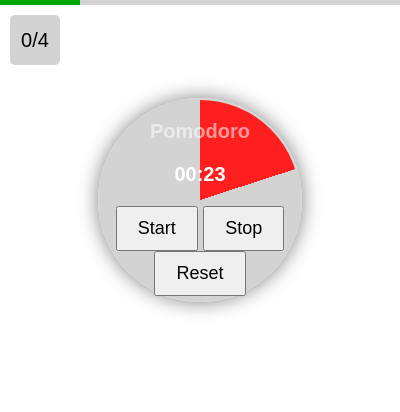
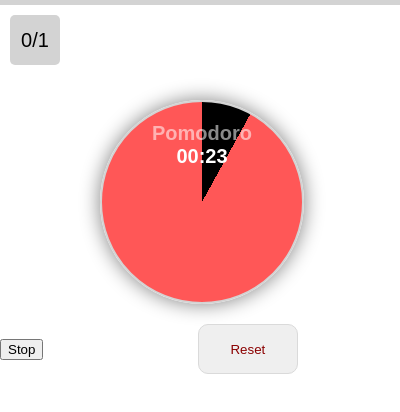
Before and after one commit to Thanhfdq/pomodoro-timer-app, an Electron app: page index.html in a window 400 px wide. Both pictures are taken after a click on the button "Start". Drawn offline with Linux system fonts and the light colour scheme.

Commit message:
Fix count down effect of tomato circle.

```diff
--- a/app.js
+++ b/app.js
@@ -1,12 +1,15 @@
 let timerElement = document.getElementById('timer');
 let startButton = document.getElementById('start');
 let stopButton = document.getElementById('stop');
+let startStopButton = document.getElementById('start-stop');
 let resetButton = document.getElementById('reset');
 let notificationSound = document.getElementById('notification-sound');
+let passedPomodoroBar = document.getElementById('passed-pomodoro');
+let tomatoCircle = document.getElementById('tomato')
 
 let mode = document.getElementById('mode');
-let countPomodoro = document.getElementById('countpomodoro');
-let longBreakInterval = document.getElementById('longbreakinterval');
+let countPomodoroLabel = document.getElementById('count-pomodoro');
+let longBreakIntervalLabel = document.getElementById('long-break-interval');
 let autoStart = document.getElementById('autostart');
 let autoBreak = document.getElementById('autobreak');
 
@@ -14,23 +17,26 @@ let autoBreak = document.getElementById('autobreak');
 let POMODORO_DURATION = 25;
 let SHORT_BREAK = 5;
 let LONG_BREAK = 15;
-let LONG_BREAK_INTERVAL = 4; // Number of pomodoro before a long break
+let LONG_BREAK_INTERVAL = 1; // Number of pomodoro before a long break
 // Color
 const POMODORO_COLOR = 'rgb(255, 87, 87)';
 const SHORT_BREAK_COLOR = 'lightgray';
 const LONG_BREAK_COLOR = 'black';
-
 
 // Setting: auto start
 let auto_start_break = true;
 let auto_start_pomodoro = true;
 
 let time = POMODORO_DURATION; // Clock countdown the pomodoro first by default
+let currentCountTime = POMODORO_DURATION; // Save the duration of current mode to calculate the percent of circle
 let interval;
 let isRunning = false;
 let currentMode = 0; // 0 is pomodoro, 1 is short break, and 2 is long break
-let pomodoroBeforeLongBreak = LONG_BREAK_INTERVAL // count the number of pomodoro remaining before long break
+let passedPomodoros = 0; // count the number of pomodoros have completed
 
+// set the start color of the tomato
+let currentcolor = POMODORO_COLOR;
+let nextcolor = SHORT_BREAK_COLOR;
 
 
 // Function to update the timer display
@@ -38,27 +44,32 @@ function updateTimerDisplay() {
     let minutes = Math.floor(time / 60);
     let seconds = time % 60;
     timerElement.textContent = `${minutes.toString().padStart(2, '0')}:${seconds.toString().padStart(2, '0')}`;
+    tomatoCircle.style.backgroundImage = `conic-gradient(${nextcolor} ${(currentCountTime - time) / currentCountTime * 100 * 3.6}deg, ${currentcolor} 0`
 }
 
 function updateTimeStatus() {
     mode.textContent = `${currentMode}` == 0 ? 'Pomodoro' : `${currentMode}` == 1 ? 'Short Break' : 'Long Break';
-    countPomodoro.textContent = `${LONG_BREAK_INTERVAL - pomodoroBeforeLongBreak}`;
-    longBreakInterval.textContent = `${LONG_BREAK_INTERVAL}`;
-    autoStart.textContent = `${auto_start_pomodoro.toString()}`;
-    autoBreak.textContent = `${auto_start_break.toString()}`;
+    updateTimerDisplay();
+    countPomodoroLabel.textContent = `${passedPomodoros}`;
+    passedPomodoroBar.style.width = 100 / LONG_BREAK_INTERVAL * passedPomodoros + '%';
+    longBreakIntervalLabel.textContent = `${LONG_BREAK_INTERVAL}`;
+    // autoStart.textContent = `${auto_start_pomodoro.toString()}`;
+    // autoBreak.textContent = `${auto_start_break.toString()}`;
+    setTomatoColor();
 }
 
 // Function to start the timer
 function startTimer() {
     if (!isRunning) {
         isRunning = true;
+        updateButton();
         interval = setInterval(() => {
             if (time > 0) { // countinous countdown
                 time--;
                 updateTimerDisplay();
             } else { // end time block
                 notificationSound.play(); // Play a sound when time's up
-                nextMode();
+                changeMode();
                 updateTimeStatus();
             }
         }, 1000);
@@ -69,32 +80,37 @@ function startTimer() {
 function stopTimer() {
     clearInterval(interval);
     isRunning = false;
+    updateButton();
 }
 
 // Function to reset the timer
 function resetTimer() {
+    isRunning = false;
     clearInterval(interval);
+    countPomodoroLabel.textContent = `${passedPomodoros.toString}`;
+    longBreakIntervalLabel.textContent = `${LONG_BREAK_INTERVAL}`;
     currentMode = 0;
-    time = POMODORO_DURATION; // Reset it to 25 minutes
-    updateTimerDisplay();
+    time = POMODORO_DURATION; // Reset it to default time
     //reset all event
-    pomodoroBeforeLongBreak = LONG_BREAK_INTERVAL;
+    passedPomodoros = 0;
     updateTimeStatus();
-    isRunning = false;
+    updateButton();
 }
 
 // Function to determind the next mode is a break or a pomodoro
-function nextMode() {
+function changeMode() {
     if (currentMode == 0) { // after a pomodoro
-        pomodoroBeforeLongBreak--;
-        if (pomodoroBeforeLongBreak > 0) {
+        passedPomodoros++;
+        if (passedPomodoros < LONG_BREAK_INTERVAL) {
             currentMode = 1;
             time = SHORT_BREAK;
+            currentCountTime = SHORT_BREAK;
         } else {
             currentMode = 2;
             time = LONG_BREAK;
+            currentCountTime = LONG_BREAK;
             //reset new session
-            pomodoroBeforeLongBreak = LONG_BREAK_INTERVAL;
+            passedPomodoros = 0;
         }
         if (auto_start_break) {
             startTimer();
@@ -102,14 +118,50 @@ function nextMode() {
     } else { // after a break
         currentMode = 0;
         time = POMODORO_DURATION;
+        currentCountTime = POMODORO_DURATION
         if (auto_start_pomodoro) {
-            updateTimeStatus();
+            // updateTimeStatus();
             startTimer();
         }
     }
 }
 
+function setTomatoColor() {
+    if (currentMode == 0) {
+        currentcolor = POMODORO_COLOR;
+        if (passedPomodoros == LONG_BREAK_INTERVAL - 1)
+            nextcolor = LONG_BREAK_COLOR;
+        else
+            nextcolor = SHORT_BREAK_COLOR;
+    } else if (currentMode == 1) {
+        currentcolor = SHORT_BREAK_COLOR;
+        nextcolor = POMODORO_COLOR;
+    } else {
+        currentcolor = LONG_BREAK_INTERVAL;
+        nextcolor = POMODORO_COLOR;
+    }
+}
+
+// Function to update button functionality based on state
+function updateButton() {
+    if (isRunning) {
+        // Remove 'startTimer' and add 'stopTimer' as the event listener
+        startStopButton.removeEventListener("click", startTimer);
+        startStopButton.addEventListener("click", stopTimer);
+        startStopButton.textContent = "Stop";
+    } else {
+        // Remove 'stopTimer' and add 'startTimer' as the event listener
+        startStopButton.removeEventListener("click", stopTimer);
+        startStopButton.addEventListener("click", startTimer);
+        startStopButton.textContent = "Start";
+    }
+}
+// Initial setup to start with "Start" functionality
+resetTimer();
+updateButton();
+
 // Event listeners for buttons
-startButton.addEventListener('click', startTimer);
-stopButton.addEventListener('click', stopTimer);
+startStopButton.addEventListener('click', startTimer);
+// startButton.addEventListener('click', startTimer);
+// stopButton.addEventListener('click', stopTimer);
 resetButton.addEventListener('click', resetTimer);
--- a/css/mainWindow.css
+++ b/css/mainWindow.css
@@ -19,13 +19,13 @@ body {
     width: 100%;
     height: 5px;
     background-color: lightgray;
-    color: rgb(255, 87, 87);
 }
 
-#passedPomodoro {
-    width: 20%;
+#passed-pomodoro {
+    width: 0%;
     height: 100%;
-    background-color: rgb(2, 166, 2);
+    background-color: blue;
+    transition: all 0.5s ease-in-out;
 }
 
 .count-pomodoros-panel {
@@ -45,35 +45,13 @@ body {
 
 
 /* central part */
-.progress-circle {
-    width: 100px;
-    /* Diameter of the circle */
-    height: 100px;
-    border-radius: 50%;
-    /* Make it a circle */
-    background: conic-gradient(rgb(76, 175, 80) calc(50% * 3.6deg),
-    /* Adjust 3.6deg per percentage */
-    lightgray 0);
-    display: flex;
-    justify-content: center;
-    align-items: center;
-    color: white;
-    font-size: 20px;
-    font-weight: bold;
-}
-
-.progress-inner {
-    text-align: center;
-}
 
 .containter {
-    display: flex;
+    /* display: flex; */
     /* Set width to the shortest dimension */
     width: min(100vw, 100vh);
     /* Set height to the shortest dimension */
     height: min(100vw, 100vh);
-    justify-content: center;
-    align-items: center;
     top: 0;
 }
 
@@ -82,31 +60,36 @@ body {
     color: rgba(255, 255, 255, 0.543);
 }
 
-.potato {
-    display: block;
+#tomato {
+    /* display: flex; */
     width: 50%;
     height: 50%;
+    margin-top: 25%;
+    margin-left: 25%;
     border-radius: 100%;
     /* Make it a circle */
-    background-image: conic-gradient(rgb(255, 31, 31) calc(20 * 3.6deg),
+    background-image: conic-gradient(lightgray calc(0 * 3.6deg),
     /* Adjust 3.6deg per percentage */
-    lightgray 0);
+    rgb(255, 87, 87) 0);
     justify-content: center;
-    align-items: center;
     text-align: center;
     color: white;
     border: solid 2px lightgray;
     box-shadow: 0px 0px 20px gray;
     font-size: 20px;
     font-weight: bold;
+    transition: all 0.5s ease-in-out;
 }
 
-button {
-    padding: 10px 20px;
-    font-size: 18px;
+#reset{
+    width: 100px;
+    height: 50px;
+    border: solid 1px rgb(218, 218, 218);
+    border-radius: 10px;
+    color: darkred;
+    margin-top: 20px;
+    margin-left: calc(50% - 50px);
 }
-
-
 
 #timer {
     font-weight: bold;
--- a/index.html
+++ b/index.html
@@ -11,22 +11,23 @@
 <body>
   <div class="header-part">
     <div id="fullProgress">
-      <div id="passedPomodoro"></div>
+      <div id="passed-pomodoro"></div>
     </div>
     <div class="count-pomodoros-panel">
-      <p id="countpomodoro">0</p> /
-      <p id="longbreakinterval">4</p>
+      <p id="count-pomodoro"></p> /
+      <p id="long-break-interval"></p>
     </div>
   </div>
 
   <div class="containter">
-    <div class="potato">
+    <div id="tomato">
       <div id="mode">Pomodoro</div>
-      <p id="timer">00:25</p>
-      <button id="start">Start</button>
-      <button id="stop">Stop</button>
-      <button id="reset">Reset</button>
+      <div id="timer">00:25</div>
     </div>
+    <!-- <button id="start">Start</button>
+    <button id="stop">Stop</button> -->
+    <button id="start-stop">Start</button>
+    <button id="reset">Reset</button>
   </div>
 
   <!-- <div class="footer-part">
```
